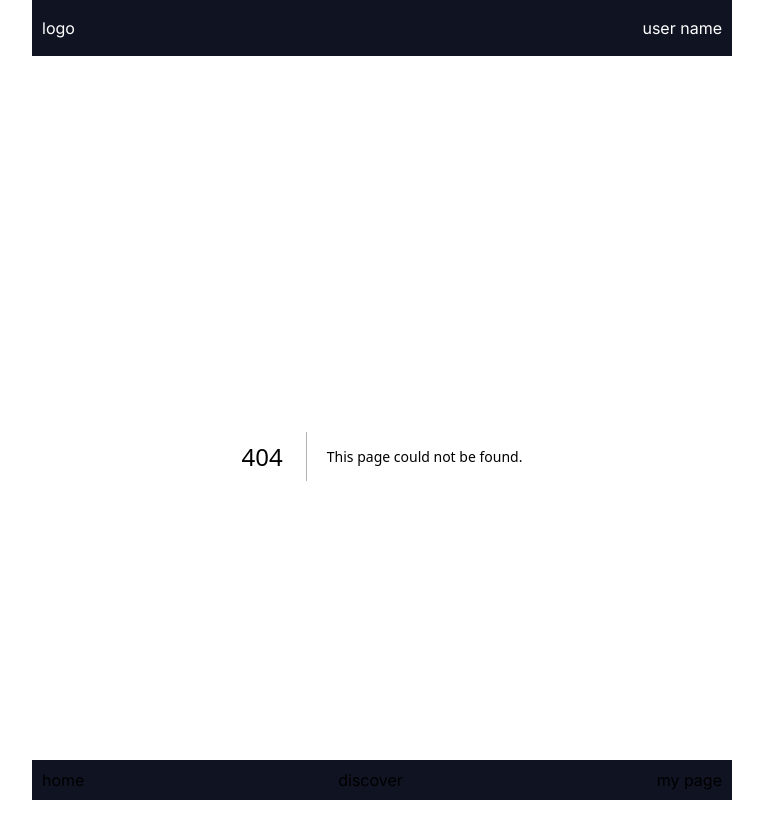
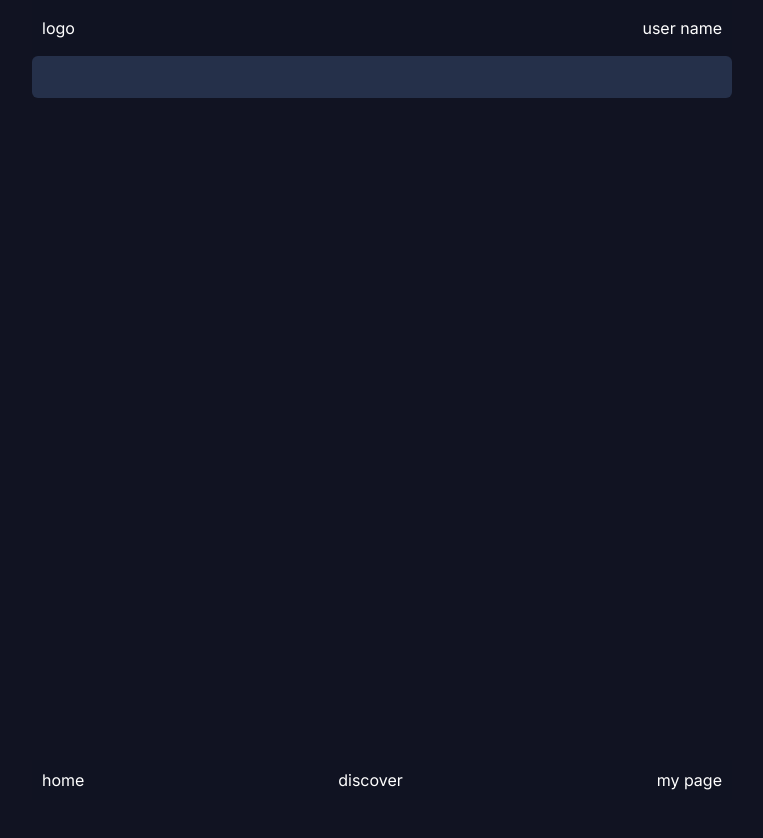
Before and after one commit to SwimmingRiver/movieroom, a Next.js app in the folder client/: page /search in a window 1280 px wide. Before the commit this address had no page. Shown: the top 838 px of the page, without its empty margins (258-1021 px from the left). After the commit the page ends 800 px from the top, so only its background shows below. Built offline with nearby package versions, Linux system fonts and the light colour scheme.

Commit message:
feat: 검색 페이지 추가

```diff
--- a/client/src/app/_components/footer/footer.tsx
+++ b/client/src/app/_components/footer/footer.tsx
@@ -5,7 +5,7 @@ const Footer = () => {
   return (
     <div className={styles.footer_info}>
       <Link href={"/"}>home</Link>
-      <div>discover</div>
+      <Link href={"/search"}>discover</Link>
       <div>my page</div>
     </div>
   );
--- a/client/src/app/page.module.css
+++ b/client/src/app/page.module.css
@@ -155,3 +155,39 @@
   font-size: 16px;
   line-height: 23px;
 }
+.search_wrapper {
+  width: 100%;
+}
+.search_box {
+  display: flex;
+  gap: 6px;
+  margin: 0;
+  padding: 0;
+  box-sizing: border-box;
+  width: 100%;
+}
+.search_form {
+  border-radius: 6px;
+  background: #25304a;
+  border: 1px solid transparent;
+  z-index: 30;
+  width: 100%;
+  display: flex;
+  height: 40px;
+  flex-direction: row;
+  align-items: center;
+  grid-gap: 10px;
+  gap: 10px;
+  flex: 1 0 0;
+  padding: 0 10px;
+}
+.search_input {
+  flex: 1;
+  height: 100%;
+  background: transparent;
+  font-size: 20px;
+  line-height: 40px;
+  color: #d4d9e1;
+  border: none;
+  outline: none;
+}
--- /dev/null
+++ b/client/src/app/search/components/searchResult.tsx
@@ -0,0 +1,7 @@
+import React from "react";
+
+const SearchResult = ({ searchData }: { searchData: string }) => {
+  return <div>{searchData}</div>;
+};
+
+export default SearchResult;
--- /dev/null
+++ b/client/src/app/search/page.tsx
@@ -0,0 +1,43 @@
+"use client";
+import React, { FormEvent, useState } from "react";
+import style from "@/app/page.module.css";
+import SearchResult from "./components/searchResult";
+const page = () => {
+  const [inputData, setInputData] = useState("");
+  const [searchData, setSearchData] = useState("");
+  const handleInputData = (e: React.ChangeEvent<HTMLInputElement>) => {
+    setInputData(e.target.value);
+  };
+  const handelSubmit = (e: FormEvent<HTMLFormElement>) => {
+    e.preventDefault();
+    setSearchData(inputData);
+    setInputData("");
+  };
+  return (
+    <div className={style.search_wrapper}>
+      <div className={style.search_box}>
+        <form className={style.search_form} onSubmit={handelSubmit}>
+          <input
+            className={style.search_input}
+            onChange={handleInputData}
+            value={inputData}
+          />
+          {inputData ? (
+            <button
+              type="button"
+              onClick={() => {
+                setInputData("");
+              }}
+            >
+              x
+            </button>
+          ) : null}
+        </form>
+      </div>
+
+      <SearchResult searchData={searchData} />
+    </div>
+  );
+};
+
+export default page;
```
